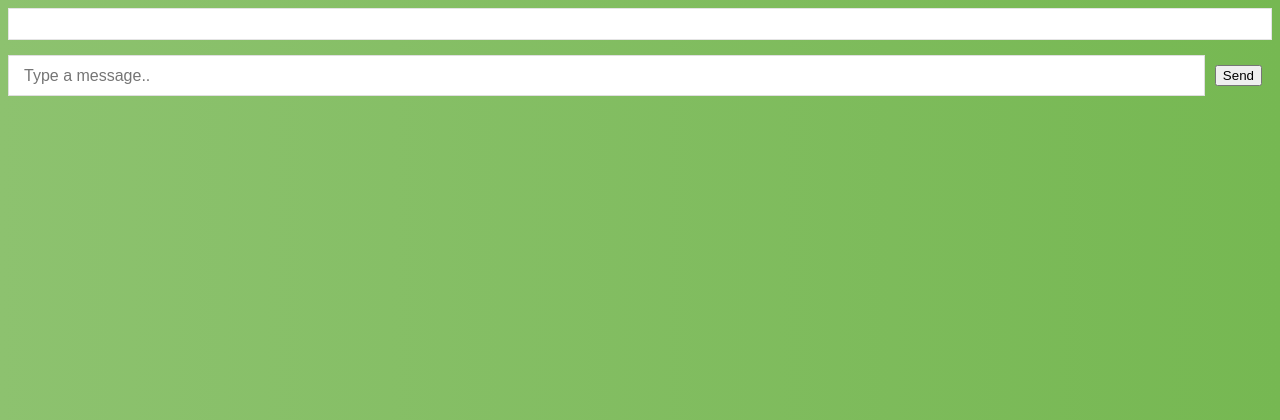
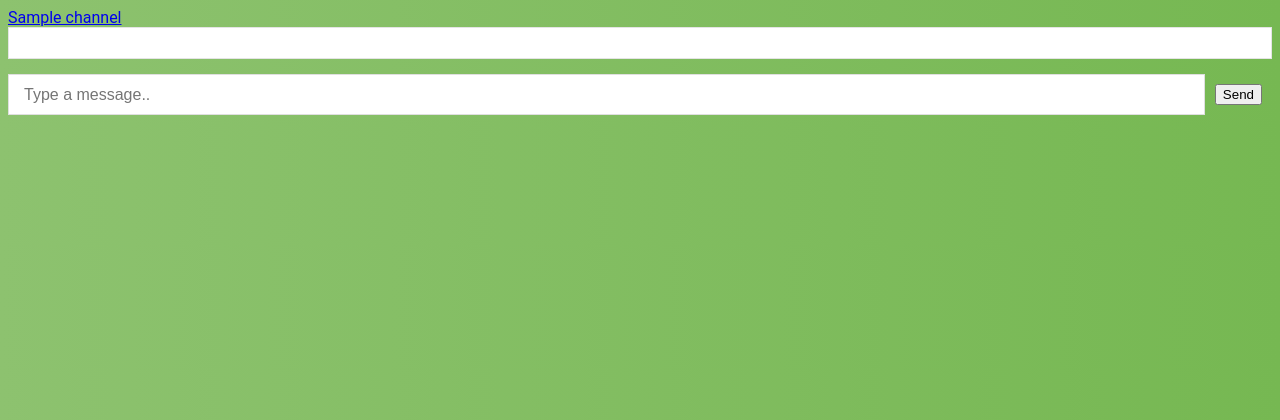
Before and after one commit to vinicius0197/teamtalk, a Flask app: template templates/channel_home.html in a window 1280 px wide. Shown: the top 420 px of the page. Run offline with Flask 2, Linux system fonts and the light colour scheme; the template is opened without the code that fills it: most values are stand-ins (such as "Sample title", 1, 10 or a date in 2020); some libraries are stand-ins or nearby versions.

Commit message:
Expanded client-server integration

```diff
--- a/application.py
+++ b/application.py
@@ -11,6 +11,20 @@ socketio = SocketIO(app)
 user_list = []
 channel_list = []
 messages = []
+channel_dict = {}
+
+def add_message_to_channel(channel_name, messages, dict):
+    """ Appends messages to channel in dictionary """
+
+    # TODO: pensar numa maneira de não termos um KeyError aqui
+
+    # if channel_name not in channel_list:
+    #     dict[channel_name] = []
+
+    dict[channel_name] = []
+    dict[channel_name].append(messages)
+
+    return dict
 
 @app.route("/")
 def index():
@@ -46,17 +60,30 @@ def channels():
 
     return render_template("channel_home.html", channels=channel_list)
 
-@app.route("/message_handler", methods=['POST'])
-def message_handler():
-    """ Handles sending and receiving messages """
+# @app.route("/message_handler", methods=['POST'])
+# def message_handler():
+#     """ Handles sending and receiving messages """
 
-    message = request.form.get("message_field")
-    messages.append(message)
+#     message = request.form.get("message_field")
+#     messages.append(message)
 
-    return render_template("channel_home.html", messages=messages)
+#     return render_template("channel_home.html", messages=messages)
 
 @socketio.on("submit message")
 def message(data):
-    # Get message
+    """ Handles user messages between server and client """
     message = data["message"]
+    channel = data["channel"]
+
+    add_message_to_channel(channel, message, channel_dict)
+
     emit("announce message", {"message": message}, broadcast=True)
+
+@socketio.on("channel selected")
+def channelHandler(channelData):
+    """ Sends message history to client of current channel """
+    current_channel = channelData["current_channel"]
+    print(channel_dict)
+    lastMessages = channel_dict[current_channel]
+
+    emit("display channel", {"channel": current_channel, "messages": lastMessages}, broadcast=True)
--- a/static/app.js
+++ b/static/app.js
@@ -1,8 +1,18 @@
+// Saves user name in localStorage
 document.addEventListener('DOMContentLoaded', function() {
 	document.querySelector('#btn').onclick = function () {
 		let uname = document.getElementById('uname');
 		localStorage.setItem('uname', uname.value);
 	};
+});
+
+// Gets which channel the user has selected and puts that in localStorage
+document.addEventListener('DOMContentLoaded', () => {
+		document.getElementById('channels').querySelectorAll('a').forEach((element) => {
+			element.onclick = () => {
+				localStorage.setItem('selected_channel', element.innerHTML);
+			};
+		});
 });
 
 // Handles Socket.IO and updating DOM with new messages
@@ -25,8 +35,18 @@ document.addEventListener('DOMContentLoaded', () => {
 		el.appendChild(createMessageElement(text));
 		if (wasTop) {
 			el.scrollTop = el.scrollHeight - el.clientHeight;
-		};
-	};
+		}
+	}
+
+	function getChannel() {
+		return localStorage.getItem('selected_channel');
+	}
+
+	function displayChannel() {
+		// TODO: uses getChannel() and then updates the .message
+		// box to display the last 100 messages in the selected
+		// channel
+	}
 
 	// Connect to websocket
 	var socket = io.connect(location.protocol + '//' + document.domain + ':' + location.port);
@@ -34,10 +54,21 @@ document.addEventListener('DOMContentLoaded', () => {
 	// When connected, configure button
 	socket.on('connect', () => {
 
+		// Selecting a channel should ask server for channel message history
+		document.getElementById('channels').querySelectorAll('a').forEach((element) => {
+			element.onclick = () => {
+				localStorage.setItem('selected_channel', element.innerHTML);
+				current_channel = getChannel();
+
+				socket.emit('channel selected', {'current_channel': current_channel});
+			};
+		});
+
 		// 'Send' button should emit an event
 		document.querySelector('.message-form__button').onclick = () => {
 			const message = document.querySelector('.message-form__input').value;
-			socket.emit('submit message', {'message': message});
+			const channel = getChannel();
+			socket.emit('submit message', {'message': message, 'channel': channel});
 		};
 	});
 
@@ -46,4 +77,17 @@ document.addEventListener('DOMContentLoaded', () => {
 		let message = data.message;
 		addMessageToListDOM(message);
 	});
+
+	// When a user selects a channel, message history should be displayed
+	socket.on('display channel', data => {
+		let channel = data.channel;
+		let message_history = data.messages;
+		let counter = 0;
+
+		alert(message_history);
+
+		for(counter = 0; counter < message_history.length; counter ++) {
+			addMessageToListDOM(message_history[counter]);
+		}
+	});
 });
--- /dev/null
+++ b/static/channel_view.js
@@ -0,0 +1,5 @@
+document.addEventListener('DOMContentLoaded', () => {
+	document.querySelector('#channels').onclick = () => {
+
+	}
+})
--- a/templates/channel_home.html
+++ b/templates/channel_home.html
@@ -1,6 +1,13 @@
 {% extends "layout.html" %}
 
 {% block body %}
+<!-- Sidebar with list of channels -->
+<div id="channels">
+    {% for channel in channels -%}
+      <a href="#">{{ channel }}</a><br>
+    {%- endfor %}
+</div>
+
 <!-- Form for sending messages -->
   <div class="messages"></div>
   <form class="message-form" onsubmit="return false;">
```
Also changed, not shown: 1 other file.
